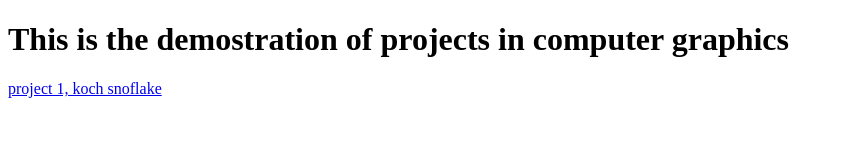
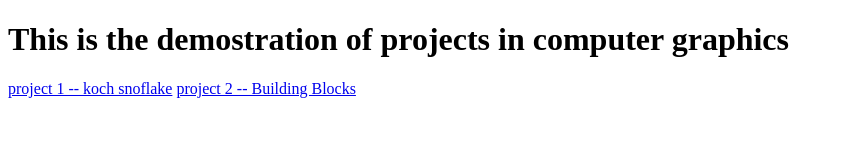
Before and after one commit to scao7/ComputerGraphics, a plain HTML site: page index.html in a window 1280 px wide. Shown: the whole page, without its empty margins (0-844 px from the left). Drawn offline with Linux system fonts and the light colour scheme.

Commit message:
Update index.html

```diff
--- a/index.html
+++ b/index.html
@@ -1,5 +1,7 @@
 <!DOCTYPE html>
 <html>
 <h1> This is the demostration of projects in computer graphics</h1>
-<a href="project1/snowflake.html">project 1, koch snoflake</a>
+
+<a href="project1/snowflake.html"> project 1 -- koch snoflake</a>
+<a href ="project2/Buildingblocks.html"> project 2 -- Building Blocks</a>
 </html>
```
